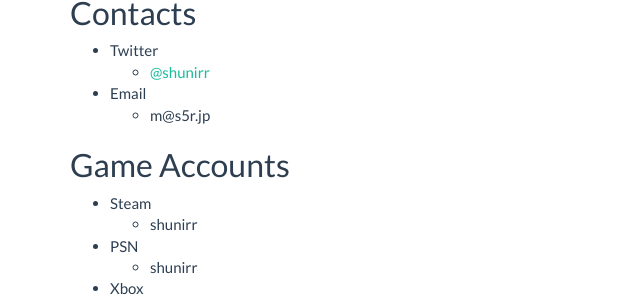
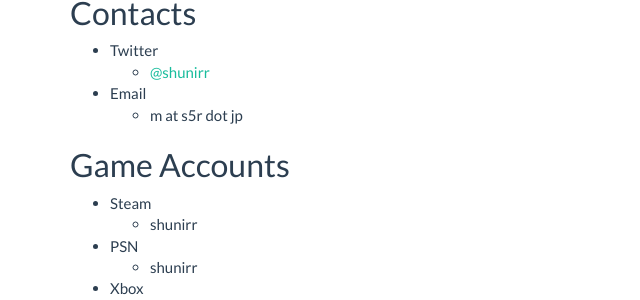
Before and after one commit to shunirr/shunirr.github.io, a Jekyll site: the page built from index.md, in a window 1280 px wide. Shown: the part 395-695 px from the top of the page, without its empty margins (0-640 px from the left). Built offline with Jekyll 4.4.1, drawn with Linux system fonts in a browser that asks for light colours; nearby versions of some CDN libraries.

Commit message:
Update index.md

```diff
--- a/index.md
+++ b/index.md
@@ -22,7 +22,7 @@ layout: default
 * Twitter
   * [@shunirr](http://twitter.com/shunirr)
 * Email
-  * m@s5r.jp
+  * m at s5r dot jp
 
 ## Game Accounts
 
```
